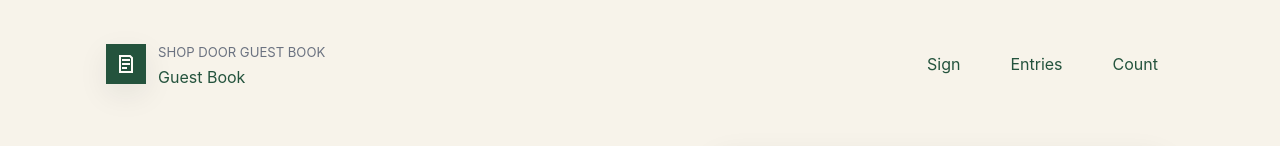
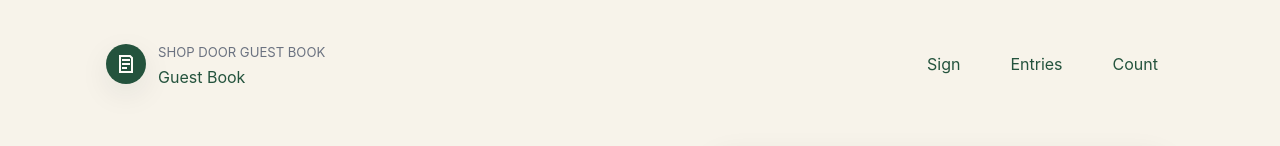
Before and after one commit to ThanhNV121097/project-dd194c58, a Next.js app in the folder code/frontend/: page / in a window 1280 px wide. Shown: the top 146 px of the page. Built offline with nearby package versions, Linux system fonts and the light colour scheme.

Commit message:
fix undefined design tokens

```diff
--- a/code/frontend/components/GuestBookPage.module.css
+++ b/code/frontend/components/GuestBookPage.module.css
@@ -27,7 +27,7 @@
 .brandMark {
   width: calc(var(--space-11) - var(--space-1));
   height: calc(var(--space-11) - var(--space-1));
-  border-radius: calc(var(--radius-lg) - var(--radius-xs));
+  border-radius: var(--radius-lg);
   background: var(--color-primary);
   box-shadow: var(--shadow-md);
   display: grid;
```
